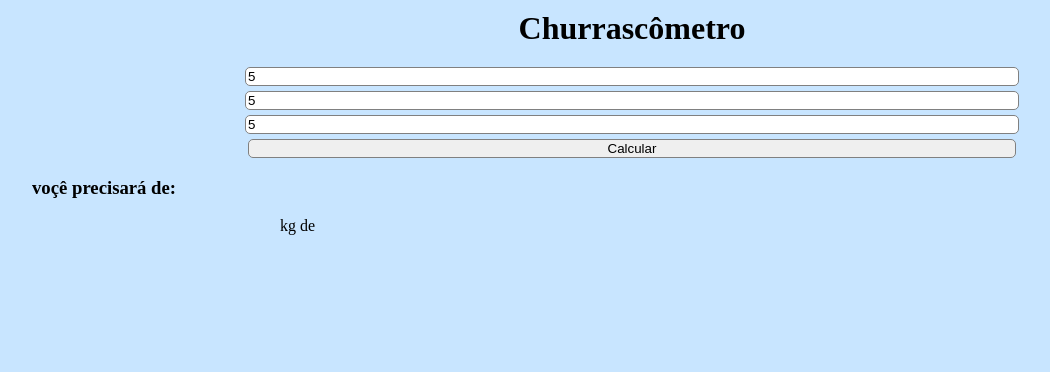
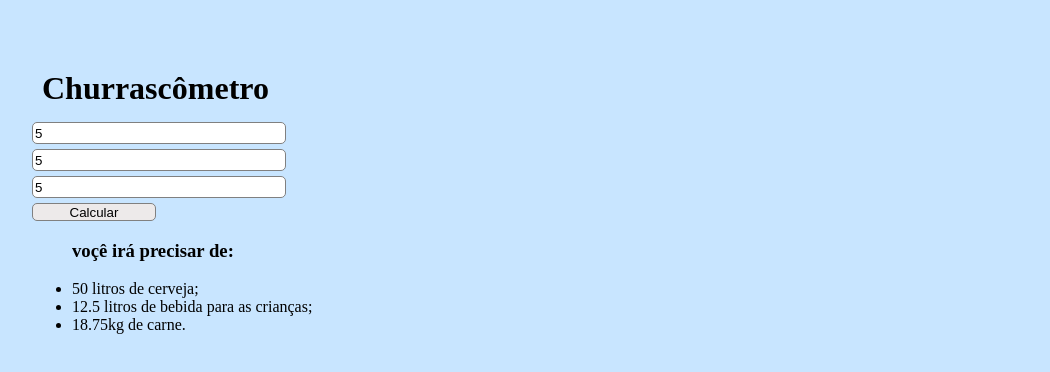
Before and after one commit to Miguelesss/Projeto-churrascometro, a plain HTML site: page index.html in a window 1280 px wide. Both pictures are taken after typing "5", "5", "5" into the empty fields and a click on the input "Calcular". Shown: the whole page, without its empty margins (8-1058 px from the left). Drawn offline with Linux system fonts and the light colour scheme.

Commit message:
alterações finais

```diff
--- a/css/style.css
+++ b/css/style.css
@@ -6,32 +6,32 @@ body, html {
 main {
     height: 100vh;
     background-color: rgb(200, 229, 255);
+    padding-left: 40px;
 }
 
 main > h1 {
-    text-align: center;
+    text-align: left;
     margin: 0;
     padding: 10px;
+    padding-top: 70px;
 }
 
 .inputs {
-    display: inline-block;
-    transform: translateX(-50%);
-    position: relative;
-    left: 50%;
-    width: 60%;
+    display:block;
+    height: 18px;
+    width: 20%;
     border: 1px solid gray;
     border-radius: 5px;
-}
-
-#adultos {
-    margin-top: 10px;
-}
-
-.second {
     margin-top: 5px;
 }
 
-.listItens {
-    border: none;
+.submit {
+    padding: 0;
+    width: 10%;
+    background-color: rgb(237, 234, 234);
 }
+
+.submit:hover {
+    background-color: rgb(213, 213, 213);
+    transition: all .2s;
+}
--- a/index.html
+++ b/index.html
@@ -11,16 +11,19 @@
     <main>
         <h1>Churrascômetro</h1>
         <div id="fakeForm">
-            <input type="number" placeholder="Adultos" class="inputs" id="adultos" onchange="numbA(this.value)"><br>
-            <input type="number" placeholder="Crianças" class="inputs second" onchange="numbC(this.value)">
-            <input type="number" placeholder="Duração" class="inputs second" onchange="numbD(this.value)">
-            <input type="submit" class="inputs second" id="enviar" value="Calcular" onclick="calc()">
+            <input type="number" placeholder="Adultos" class="inputs" id="adultos" onchange="numbA(this.value)">
+            <input type="number" placeholder="Crianças" class="inputs" onchange="numbC(this.value)">
+            <input type="number" placeholder="Duração" class="inputs" onchange="numbD(this.value)">
+            <input type="submit" class=" submit inputs" id="enviar" value="Calcular" onclick="calc()">
         </div>
         <div id="itens">
             <ul>
-                <h3>voçê precisará de:</h3>
-                <li class="inputs listItens">
-                    kg de
+                <h3>voçê irá precisar de:</h3>
+                <li class="listItens" id="cerveja">
+                </li>
+                <li class="listItens" id="bebida">
+                </li>
+                <li class="listItens" id="carne">
                 </li>
             </ul>
         </div>
--- a/js/script.js
+++ b/js/script.js
@@ -17,9 +17,21 @@ function numbD(d){
     return nD;
 }
 function calc(){
-    cerv = (nA * 2);
-    beb = (nC * 0.5);
-    carne = (nA * 0.5) + (nC * 0.25);
-    console.log((cerv * nD) + " " + (beb * nD) + " " + (carne * nD))
+    document.getElementById("enviar").style.backgroundColor = "white"
 
+    if (nD == null || nD == 0){
+        cerv = 0;
+        beb = 0;
+        carne = 0;
+        nD = 0;
+    } else {
+        cerv = (nA * 2);
+        beb = (nC * 0.5);
+        carne = (nA * 0.5) + (nC * 0.25);
+    }
+
+    document.getElementById("cerveja").innerText = (cerv * nD + " litros de cerveja;")
+    document.getElementById("bebida").innerText = (beb * nD + " litros de bebida para as crianças;")
+    document.getElementById("carne").innerText = (carne * nD + "kg de carne.")
+    document.getElementById("enviar").style.backgroundColor = "rgb(237, 234, 234)"
 }
```
